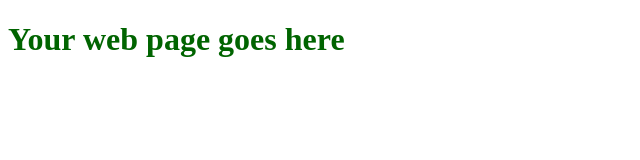
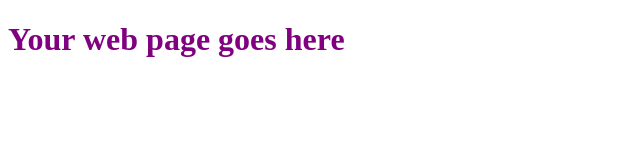
Before and after one commit to FunForks/standalone, a website: page src/index.html in a window 1280 px wide. Shown: the whole page, without its empty margins (0-640 px from the left). Drawn offline with nearby package versions, Linux system fonts and the light colour scheme; files that its build step writes are made by us from their sources.

```diff
--- a/src/scss/main.scss
+++ b/src/scss/main.scss
@@ -1,4 +1,4 @@
-$header-color: darkgreen;
+$header-color: purple;
 
 h1 {
   color: $header-color;
```
Also changed, not shown: package.json (+11 -1 lines), README.md, 2 other files.
